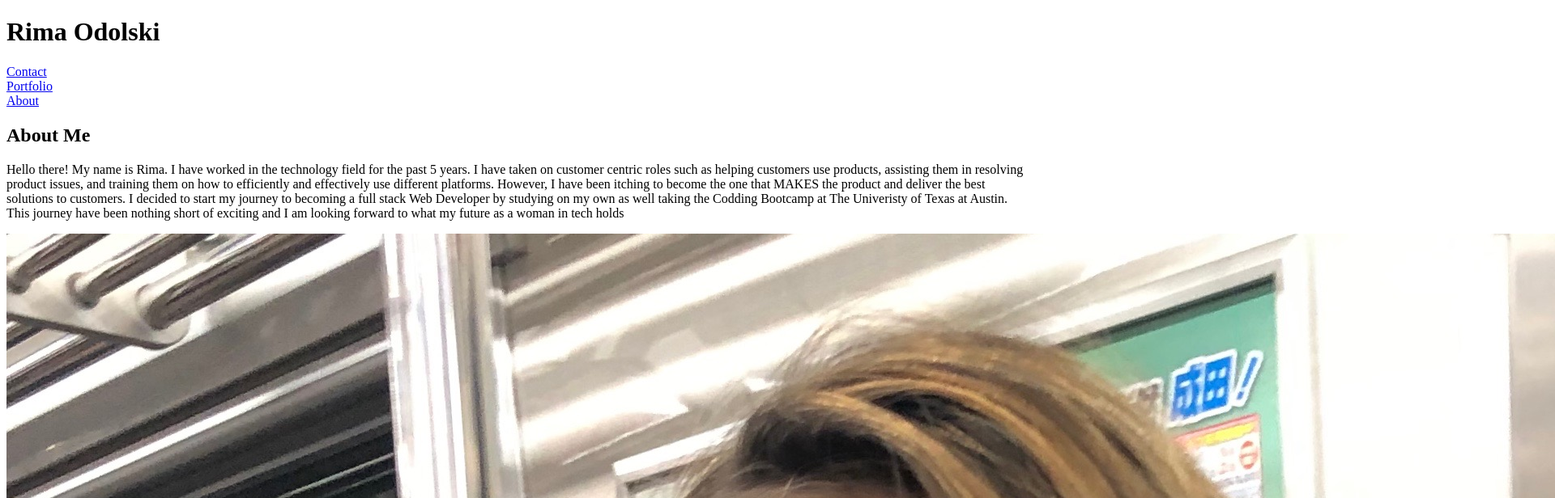
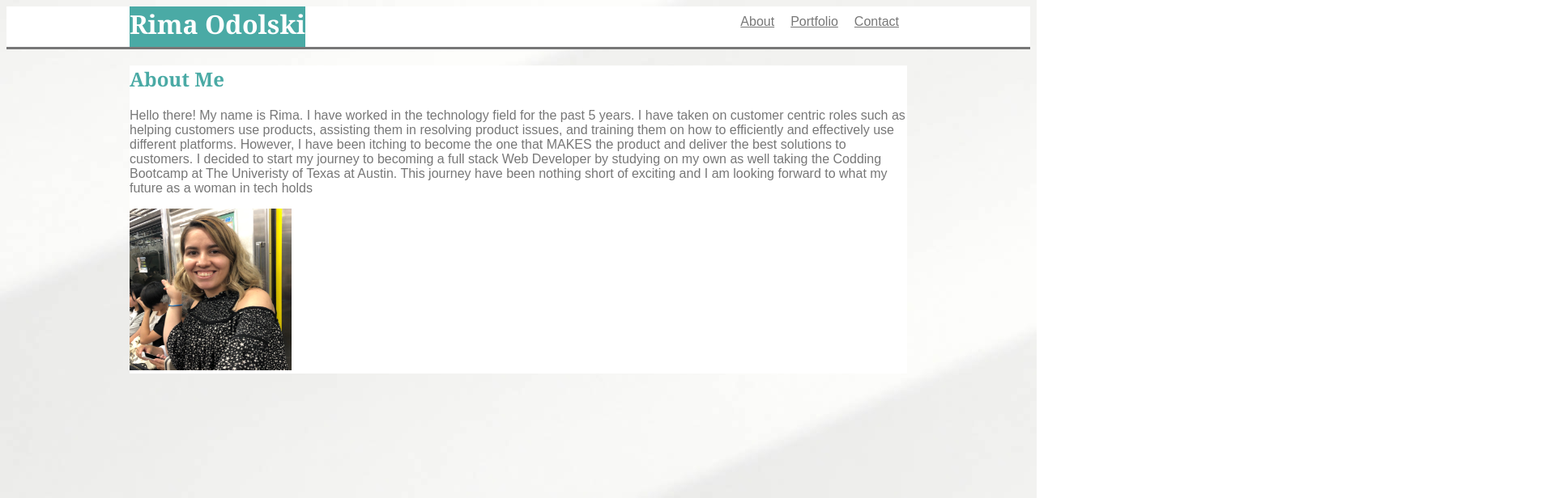
Before and after one commit to RimaOdolski/Basic-Portfolio, a plain HTML site: page index.html in a window 1280 px wide. Shown: the top 616 px of the page at 81% size, 1920 px wide, since content can reach past the window. Drawn offline with Linux system fonts and the light colour scheme.

Commit message:
style header and body with css.uncomplete

```diff
--- a/assets/css/style.css
+++ b/assets/css/style.css
@@ -0,0 +1,67 @@
+
+.h{
+    font-family: Georgia, 'Times New Roman', Times, serif;
+    color: #4aaaa5;
+}
+
+.text{
+    font-family: Arial, Helvetica, sans-serif;
+    color: #777777;
+
+}
+
+#button a {
+    font-family: Arial, Helvetica, sans-serif;
+    color: #777777;
+    display: inline-block
+
+}
+
+a{
+    font-family: Arial, Helvetica, sans-serif;
+    color: #777777;
+    float: right;
+    margin: 10px;
+}
+
+.name{
+    display: inline-block;
+    margin: 0 auto;
+    height: 50px;
+    background-color: #4aaaa5;
+    color: white;
+    font-family: Georgia, 'Times New Roman', Times, serif;
+    text-align: center;
+
+}
+body{
+    background-image: url("../images/background.jpg");
+
+}
+
+img{
+    width: 200px;
+    height: 200px;
+}
+
+
+.container{
+    background-color: white;
+    border-bottom: solid;
+    border-color: #777777;
+
+}
+
+.container2{
+    width: 960px;
+    background-color: white;
+    margin: 0 auto;
+}
+
+header{
+    width: 960px;
+    background-color: white;
+    margin: 0 auto;
+    height: 50px;
+
+}
--- a/index.html
+++ b/index.html
@@ -3,16 +3,26 @@
 <head>
     <meta charset="utf-8">
     <title>Rima Odolski</title>
+    <link rel="stylesheet" type="text/css" href="assets/css/style.css">
 </head>
-<header>
-    <h1>Rima Odolski</h1>
-    <div id="button"><a href="contact.html">Contact</a></div>
-    <div id="button"><a href="portoflio.html">Portfolio</a></div>
-    <div id="button"><a href="index.html">About</a></div>
-</header>
-<div class="Container">
-    <h2>About Me</h2>
-       <p>Hello there! My name is Rima. I have worked in the technology field for the past 5 years. I have taken on customer centric roles such as helping customers use products, assisting them in resolving product issues, and training them on how to efficiently and effectively use different platforms. However, I have been itching to become the one that MAKES the product and deliver the best solutions to customers. I decided to start my journey to becoming a full stack Web Developer by studying on my own as well taking the Codding Bootcamp at The Univeristy of Texas at Austin. This journey have been nothing short of exciting and I am looking forward to what my future as a woman in tech holds</p>
+<body>
+    <div class="container">
+        <header>
+            <h1 class="name">Rima Odolski</h1>
+            <!--<div id="button">--><a id="button" href="contact.html">Contact</a>
+            <!--<div id="button">--><a id="button" href="portfolio.html">Portfolio</a>
+            <!-- <div id="button">--><a id="button" href="index.html">About</a>
+        </header>
+    </div>
+    <div class="container2">
+        <div>
+            <h2 class="h">About Me</h2>
+        </div>
+        <div>
+            <p class="text">Hello there! My name is Rima. I have worked in the technology field for the past 5 years. I have taken on customer centric roles such as helping customers use products, assisting them in resolving product issues, and training them on how to efficiently and effectively use different platforms. However, I have been itching to become the one that MAKES the product and deliver the best solutions to customers. I decided to start my journey to becoming a full stack Web Developer by studying on my own as well taking the Codding Bootcamp at The Univeristy of Texas at Austin. This journey have been nothing short of exciting and I am looking forward to what my future as a woman in tech holds</p>
             <img src="assets/images/78574827_2566470873582098_8030330800354361344_n.jpg" alt="Rima Odolski">
-</div>
+        </div>
+    </div>
+</body>
 </html>
+<footer></footer>
```
Also changed, not shown: contact.html (+5 -3 lines), portfolio.html (+3 -6 lines), assets/images/20093.jpg (added), assets/images/background.jpg (added).
